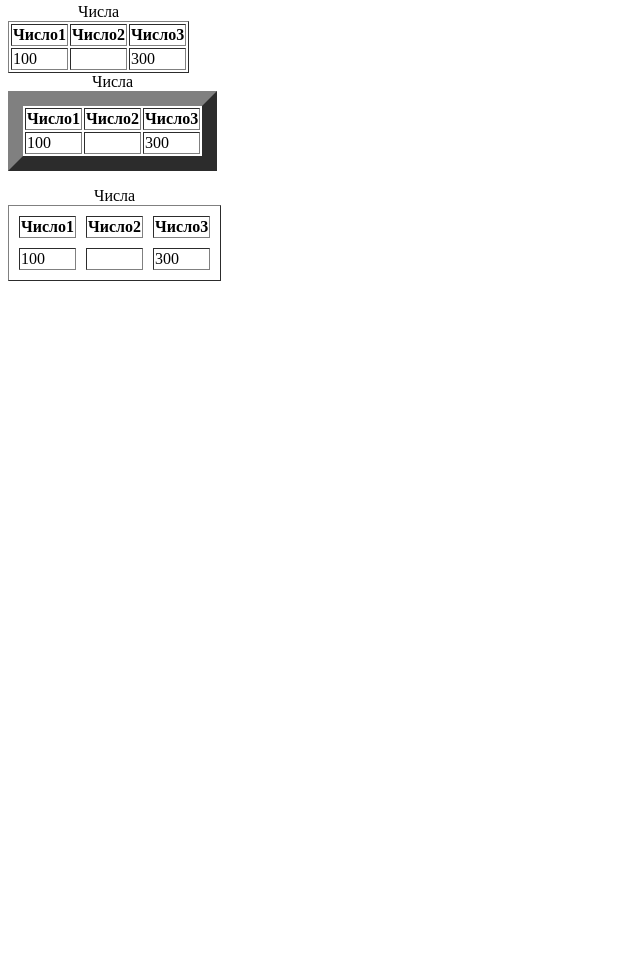
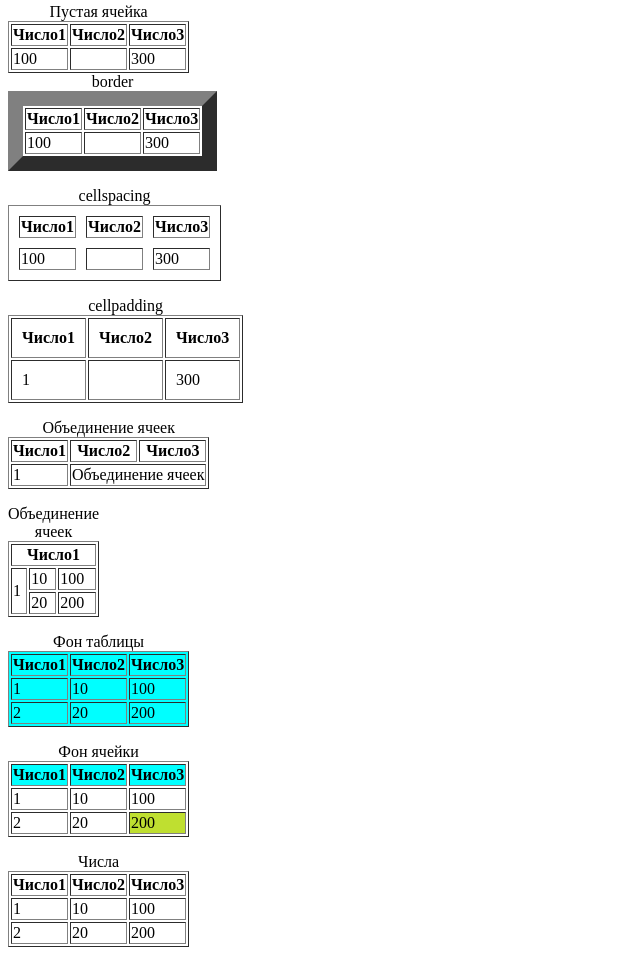
Before and after one commit to Dim223/Lessons, a plain HTML site: page L4_Tables/L4.html in a window 1280 px wide. Shown: the part 149-1112 px from the top of the page, without its empty margins (0-640 px from the left). Before the commit the page ends 800 px from the top, so only its background shows below. Drawn offline with Linux system fonts and the light colour scheme.

Commit message:
L4 C8-11

```diff
--- a/L4_Tables/L4.html
+++ b/L4_Tables/L4.html
@@ -15,6 +15,7 @@
             <th>Число1</th>
             <th>Число2</th>
             <th>Число3</th>
+        </tr>
         <tr>
             <td>100</td>
             <td>200</td>
@@ -38,11 +39,12 @@
     <!---4, 5, 6 часть-->
     <p>
     <table border="1">
-        <caption>Числа</caption>
+        <caption>Пустая ячейка</caption>
         <tr>
             <th>Число1</th>
             <th>Число2</th>
             <th>Число3</th>
+        </tr>
         <tr>
             <td>100</td>
             <td>&nbsp;</td>
@@ -50,11 +52,12 @@
         </tr>
     </table>
     <table border="15">
-        <caption>Числа</caption>
+        <caption>border</caption>
         <tr>
             <th>Число1</th>
             <th>Число2</th>
             <th>Число3</th>
+        </tr>
         <tr>
             <td>100</td>
             <td>&nbsp;</td>
@@ -65,11 +68,12 @@
     <!--7-12 часть-->
     <p>
     <table border="1" cellspacing="10">
-        <caption>Числа</caption>
+        <caption>cellspacing</caption>
         <tr>
             <th>Число1</th>
             <th>Число2</th>
             <th>Число3</th>
+        </tr>
         <tr>
             <td>100</td>
             <td>&nbsp;</td>
@@ -77,6 +81,112 @@
         </tr>
     </table>
     </p>
+    <p>
+    <table border="1" cellpadding="10">
+        <caption>cellpadding</caption>
+        <tr>
+            <th>Число1</th>
+            <th>Число2</th>
+            <th>Число3</th>
+        </tr>
+        <tr>
+            <td>1</td>
+            <td>&nbsp;</td>
+            <td>300</td>
+        </tr>
+    </table>
+    </p>
+    <p>
+    <table border="1">
+        <caption>Объединение ячеек</caption>
+        <tr>
+            <th>Число1</th>
+            <th>Число2</th>
+            <th>Число3</th>
+        </tr>
+        <tr>
+            <td>1</td>
+            <td colspan="3">Объединение ячеек</td>
+        </tr>
+    </table>
+    </p>
+    <p>
+    <table border="1">
+        <caption>Объединение ячеек</caption>
+        <tr>
+            <th colspan="3">Число1</th>
+        </tr>
+        <tr>
+            <td rowspan="2">1</td>
+            <td>10</td>
+            <td>100</td>
+        </tr>
+        <tr>
+            <td>20</td>
+            <td>200</td>
+        </tr>
+    </table>
+    </p>
+    <!--Фоны-->
+    <p>
+    <table border="1" style="background-color: aqua;">
+        <caption>Фон таблицы</caption>
+        <tr>
+            <th>Число1</th>
+            <th>Число2</th>
+            <th>Число3</th>
+        </tr>
+        <tr>
+            <td>1</td>
+            <td>10</td>
+            <td>100</td>
+        </tr>
+        <tr>
+            <td>2</td>
+            <td>20</td>
+            <td>200</td>
+        </tr>
+    </table>
+    </p>
+    <p>
+    <table border="1">
+        <caption>Фон ячейки</caption>
+        <tr style="background-color: aqua;">
+            <th>Число1</th>
+            <th>Число2</th>
+            <th>Число3</th>
+        </tr>
+        <tr>
+            <td>1</td>
+            <td>10</td>
+            <td>100</td>
+        </tr>
+        <tr>
+            <td>2</td>
+            <td>20</td>
+            <td style="background-color: #bfdf30;">200</td>
+        </tr>
+    </table>
+    </p>
+    <table border="1">
+        <caption>Числа</caption>
+        <tr>
+            <th>Число1</th>
+            <th>Число2</th>
+            <th>Число3</th>
+        </tr>
+        <tr>
+            <td>1</td>
+            <td>10</td>
+            <td>100</td>
+        </tr>
+        <tr>
+            <td>2</td>
+            <td>20</td>
+            <td >200</td>
+        </tr>
+    </table>
+    </p>
 </body>
 
 </html>
```
